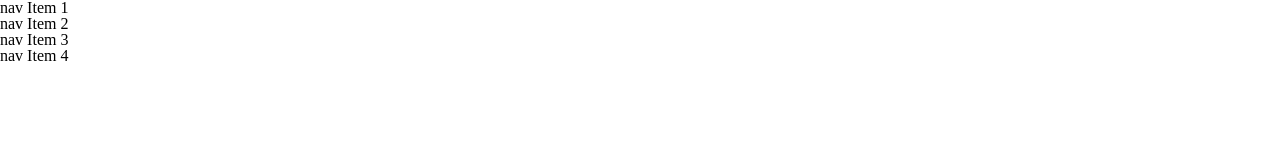
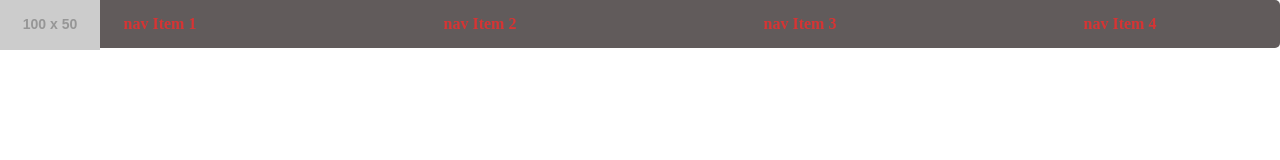
Before and after one commit to AnasAGc/wireframe-exeircise, a plain HTML site: page index.html in a window 1280 px wide. Drawn offline with Linux system fonts and the light colour scheme; placeholder pictures from the web are drawn by us.

Commit message:
fishing css part for nav

```diff
--- a/css/style.css
+++ b/css/style.css
@@ -0,0 +1,35 @@
+*{
+    box-sizing: border-box;
+}
+
+header{
+
+    position: relative;
+}
+
+header nav ul  {
+
+    margin-right: 10px;
+    padding: 0;
+    overflow: hidden;
+    list-style: none;
+    display: table;
+    table-layout: fixed;
+    width: 100%;
+    text-align: center;
+    border-radius: 5px;
+}
+header nav ul li{
+    display: table-cell;
+    padding: 1em;
+    color: rgb(214, 52, 52);
+    background: rgb(97, 91, 91);
+    font-weight: bold;
+
+}
+
+header img {
+    position: absolute;
+    margin-left: 0;
+    display: inline-block;
+}
--- a/index.html
+++ b/index.html
@@ -11,7 +11,9 @@
 </head>
 <body>
     <header>
+
         <nav>
+            <img src="https://via.placeholder.com/100x50/ddd" >
             <ul>
                 <li>nav Item 1</li>
                 <li>nav Item 2</li>
```
